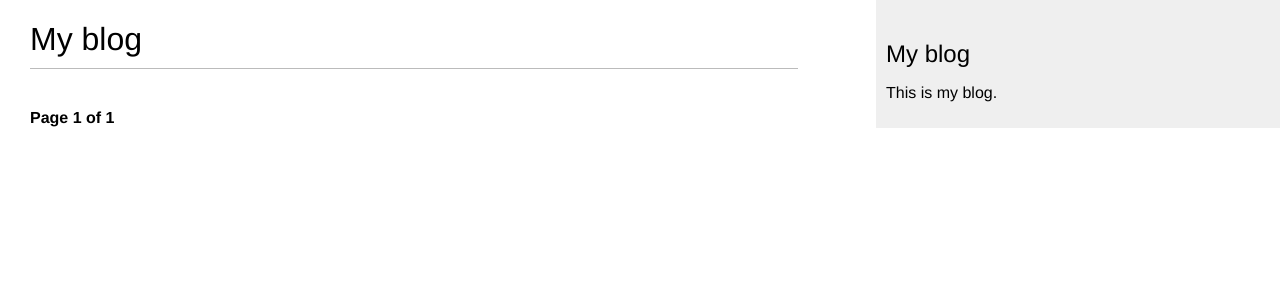
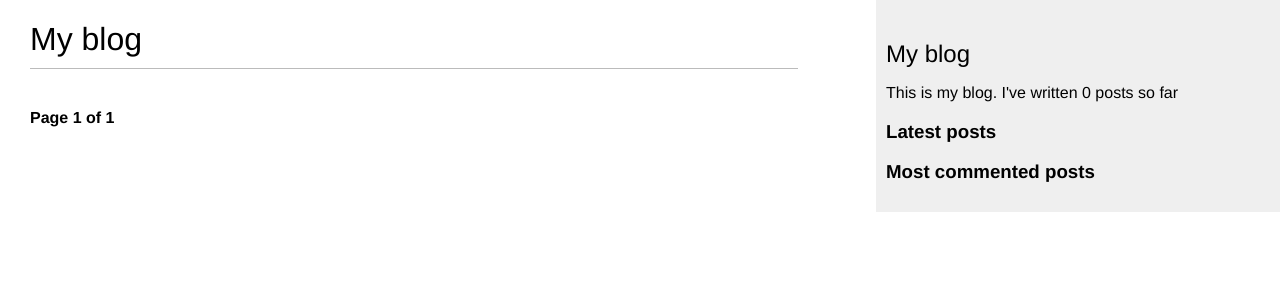
Before and after one commit to UserAgent0007/blog_my_site, a Django app: page /blog/ in a window 1280 px wide. Shown: the top 300 px of the page. Run offline with Django 5.2, Linux system fonts and the light colour scheme; data that the repository does not hold is empty.

Commit message:
realised tag system, created template tags (blog_tags.py)

```diff
--- a/blog/models.py
+++ b/blog/models.py
@@ -2,6 +2,8 @@ from django.db import models
 from django.utils import timezone
 from django.conf import settings
 from django.urls import reverse
+
+from taggit.managers import TaggableManager
 
 # Create your models here.
 class PublishManager (models.Manager): # Можна ще змінювати поведінку функцій create, get_or_create, bulk_create
@@ -45,6 +47,13 @@ class Post (models.Model):
     objects = models.Manager() # для того, щоб вказати інший дефолтний модельний менеджер ми повинні в meta прописати default_manager_name
     published = PublishManager() # вказуємо додатковий прикладний менеджер
 
+    tags = TaggableManager () # менеджер допомагає добавляти, витягувати, видаляти теги із об єктів POST
+                              # можливі команди all(), add(), remove()
+                              # модель taggit: Tag - зберігає ім я та slug,
+                              # TaggedItem - зберігає інформацію про об єкт (content_type , object_id) та посилання на сам Tag
+                              # можемо використовувати при використанні filter (tags__in = [tag]) Наприклад
+
+
     class Meta:
 
         ordering = ['-publish']
--- a/blog/templates/blog/base.html
+++ b/blog/templates/blog/base.html
@@ -1,4 +1,5 @@
 {% load static %}
+{% load blog_tags %}
 <!DOCTYPE html>
 <html lang="en">
 <head>
@@ -16,7 +17,19 @@
 
     <div id="sidebar">
         <h2>My blog</h2>
-        <p>This is my blog.</p>
+        <p>
+            This is my blog.
+            I've written {% total_posts %} posts so far
+            <h3>Latest posts</h3>
+            {% show_latest_posts 3 %}
+            <h3>Most commented posts</h3>
+            {% get_most_commented_posts 3 as most_commented_posts %}
+            <ul>
+                {% for post in most_commented_posts %}
+                    <li><a href="{{ post.get_absolute_url }}"> {{ post.title }} </a></li>
+                {% endfor %}
+            </ul>
+        </p>
     </div>
 </body>
 </html>
--- /dev/null
+++ b/blog/templates/blog/post/latest_posts.html
@@ -0,0 +1,7 @@
+<ul>
+    {% for post in latest_posts %}
+        <li>
+            <a href="{{ post.get_absolute_url }}"> {{ post.title }} </a>
+        </li>
+    {% endfor %}
+</ul>
--- a/blog/templates/blog/post/list.html
+++ b/blog/templates/blog/post/list.html
@@ -6,19 +6,33 @@
 
 {% block content %}
     <h1>My blog</h1>
+    {% if tag %}
+        <h2>Posts tagged with "{{ tag.name }}"</h2>
+    {% endif %}
     {% for post in posts %}
         <h2>
             <a href="{{ post.get_absolute_url }}">
                 {{ post.title }}
             </a>
         </h2>
+        <p class="tags">
+            Tags:
+            {% for tag in post.tags.all %}
+                <a href="{% url 'blog:post_list_by_tag' tag.slug %}">
+                    {{ tag.name }}
+                </a>
+                {% if not forloop.last %}, {% endif %}
+                <!-- forloop.last - останній елемент -->
+            {% endfor %}
+
+        </p>
         <p class="date">
             Published {{ post.publish }} by {{post.author}}
         </p>
         {{post.body|truncatewords:30|linebreaks}}
         <!-- truncate - обмеження до вказаного числа слів, linebreaks - конвертує результат в розриви рядків (<br>) -->
     {% endfor %}
-    {% include 'pagination.html' with page=page_obj %}
+    {% include 'pagination.html' with page=posts %}
     <!-- with допомагає зробити підміну -->
     <!-- posts - об єкт Pages -->
 {% endblock %}
--- /dev/null
+++ b/blog/templatetags/blog_tags.py
@@ -0,0 +1,22 @@
+from django import template
+from ..models import Post
+from django.db.models import Count
+
+register = template.Library() # використовується для реєстрації нових шаблонних тегів і фільтрів додатка
+
+@register.simple_tag # simpletag обробляє дані і поверта рядковий літерал (для simpletag можна прописати name="..." і шаблон так і називатиметься)
+def total_posts ():
+
+    return Post.published.count()
+
+@register.inclusion_tag ('blog/post/latest_posts.html') # обробляє данні і повертає промальований шаблон (потрібно вказати шлях до шаблону, який буде малюватися)
+def show_latest_posts (count = 5):
+    latest_posts = Post.published.order_by ('-publish')[:count]
+
+    return {'latest_posts':latest_posts}
+
+
+@register.simple_tag
+def get_most_commented_posts (count = 5):
+
+    return Post.published.annotate(total_comments = Count('comments')).order_by('-total_comments')[:count]
--- a/blog/urls.py
+++ b/blog/urls.py
@@ -4,9 +4,10 @@ from . import views
 app_name = 'blog' # Допомагає упорядкувати url адреси, вважається як простір імен
 
 urlpatterns = [
-    # path('', views.post_list, name='post_list'),
-    path('', views.PostListView.as_view(), name="post_list"),
+    path('', views.post_list, name='post_list'),
+    # path('', views.PostListView.as_view(), name="post_list"),
     path('<int:year>/<int:month>/<int:day>/<slug:post>', views.post_detail, name='post_detail'),
     path('<int:post_id>/share', views.post_share, name='post_share'),
     path ('<int:post_id>/comment/', views.post_comment, name='post_comment'),
+    path ('tag/<slug:tag_slug>/', views.post_list, name='post_list_by_tag')
 ]
--- a/blog/views.py
+++ b/blog/views.py
@@ -10,6 +10,8 @@ from django.views.decorators.http import require_POST # декоратор, як
 # Create your views here.
 
 from .models import Post
+from taggit.models import Tag
+from django.db.models import Count
 
 class PostListView (ListView):
 
@@ -18,9 +20,16 @@ class PostListView (ListView):
     paginate_by = 3 # повертає у шаблон змінну під назвою page_obj
     template_name = 'blog/post/list.html'
 
-def post_list (request):
+def post_list (request, tag_slug=None):
 
     post_list = Post.published.all()
+
+    tag = None
+    if tag_slug:
+
+        tag = get_object_or_404 (Tag, slug=tag_slug)
+        post_list = post_list.filter (tags__in = [tag])
+
     paginator = Paginator(post_list, 3)
     page_number = request.GET.get('page', 1)
 
@@ -41,7 +50,8 @@ def post_list (request):
         posts = paginator.page(paginator.num_pages)
 
     context = {
-        'posts':posts
+        'posts':posts,
+        'tag':tag
     }
 
     return render(request, 'blog/post/list.html', context)
@@ -59,7 +69,13 @@ def post_detail (request, year, month, day, post):
     comments = post.comments.filter (active = True)
     form = CommentForm ()
 
-    return render (request, 'blog/post/detail.html', {'post':post, 'comments': comments, 'form': form})
+    post_tags_ids = post.tags.values_list ('id', flat=True) # повертає кортежі зі значеннями заданих полів
+                                                            # (flat = True, вказує щоб повернувся список значень,
+                                                            # а самі значення не були кортежами)
+    similar_posts = Post.published.filter (tags__in = post_tags_ids).exclude (id = post.id)
+    similar_posts = similar_posts.annotate (same_tags = Count('tags')).order_by ('-same_tags', '-publish')[:4] # оголошуємо нове поле для відфільтрованого об єкта queryset
+
+    return render (request, 'blog/post/detail.html', {'post':post, 'comments': comments, 'form': form, 'similar_posts':similar_posts})
 
 def post_share (request, post_id):
 
--- a/blog_my_site/settings.py
+++ b/blog_my_site/settings.py
@@ -38,7 +38,7 @@ INSTALLED_APPS = [
     'django.contrib.sessions',
     'django.contrib.messages',
     'django.contrib.staticfiles',
-
+    'taggit', # прогурама для тегування (потрібно качати django-taggit)
     # my apps
     'blog.apps.BlogConfig',
 ]
```
Also changed, not shown: blog/templates/blog/post/detail.html (+10 -0 lines), blog/migrations/0004_post_tags.py (added), blog/templatetags/__init__.py (added).
